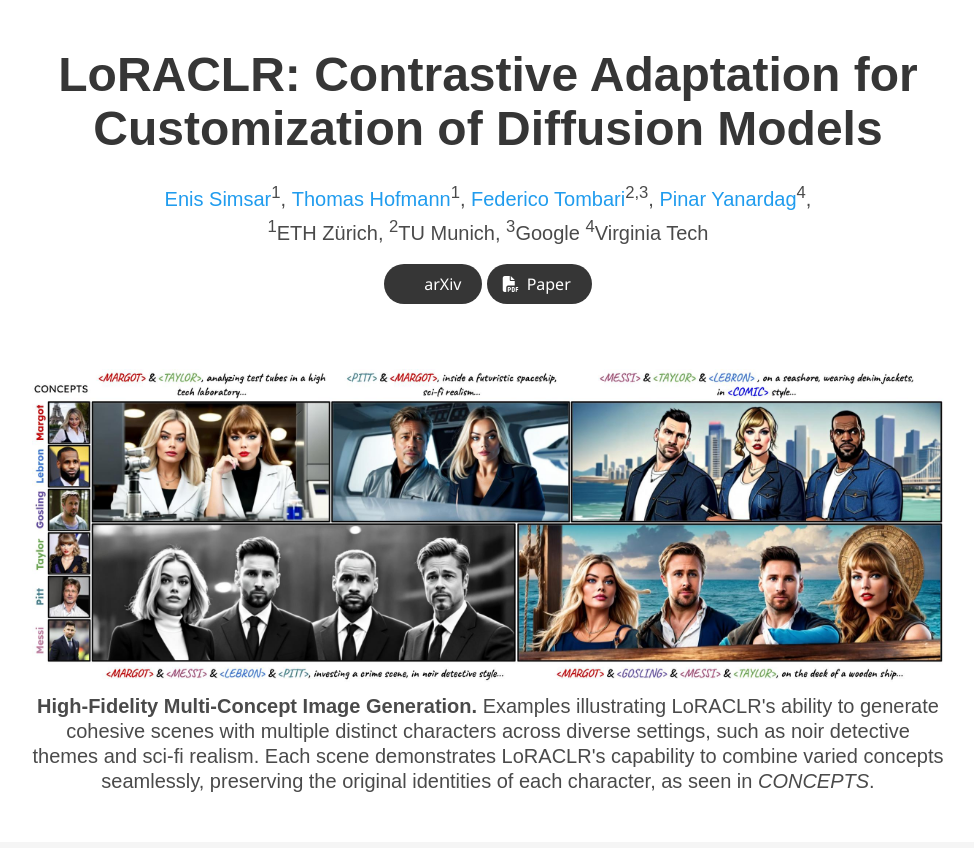
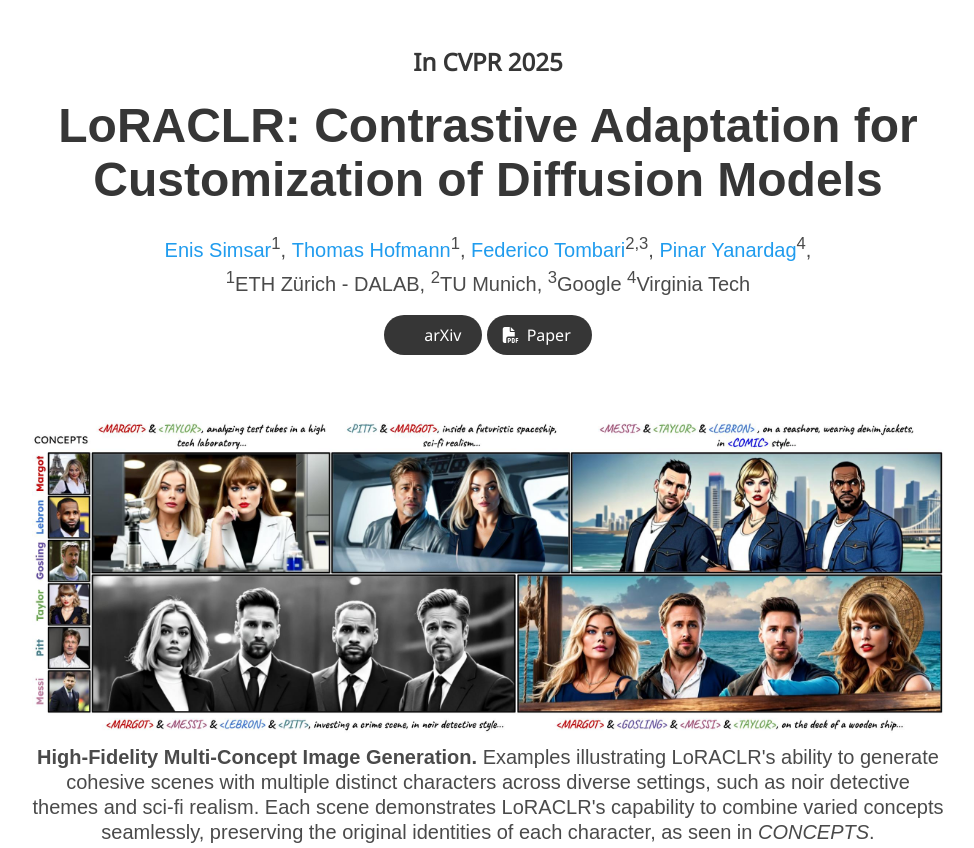
Before and after one commit to loraclr/loraclr.github.io, a plain HTML site: page index.html in a window 1280 px wide. Shown: the top 848 px of the page, without its empty margins (152-1126 px from the left). Drawn offline with nearby package versions, Linux system fonts and the light colour scheme; some icons are missing; a web font is replaced by a local one.

Commit message:
update index.html

```diff
--- a/index.html
+++ b/index.html
@@ -47,6 +47,7 @@
       <div class="container is-max-desktop">
         <div class="columns is-centered">
           <div class="column has-text-centered">
+            <h3 class="title is-4">In CVPR 2025</h3>
             <h1 class="title is-1 publication-title">LoRACLR: Contrastive Adaptation for Customization of Diffusion Models</h1>
             <div class="is-size-5 publication-authors">
               <!-- Paper authors -->
@@ -61,7 +62,7 @@
                 </div>
 
                   <div class="is-size-5 publication-authors">
-                    <span class="author-block"><sup>1</sup>ETH Zürich,</span>
+                    <span class="author-block"><sup>1</sup>ETH Zürich - DALAB,</span>
                     <span class="author-block"><sup>2</sup>TU Munich,</span>
                     <span class="author-block"><sup>3</sup>Google</span>
                     <span class="author-block"><sup>4</sup>Virginia Tech</span>
```
